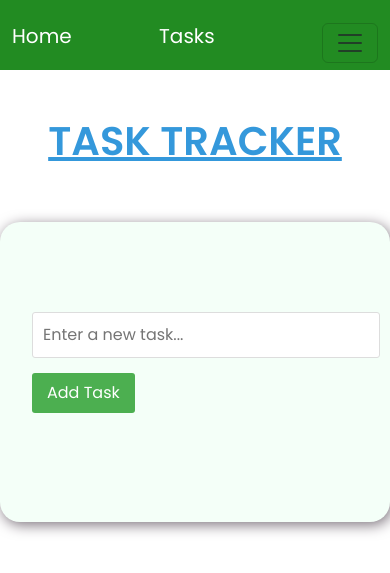
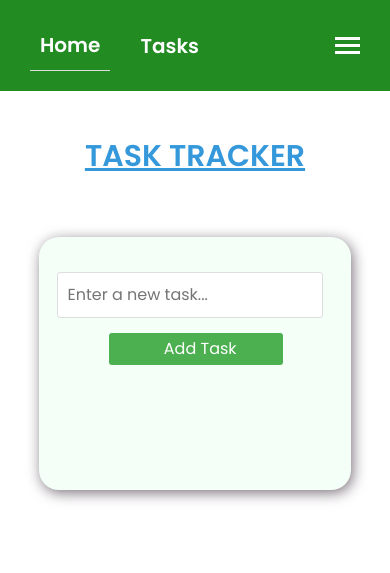
Before and after one commit to 03-prathamesh/Task-Tracker, a Django app: page / in a window 390 px wide. Shown: the top 573 px of the page. Run offline with Django 4.2, Linux system fonts and the light colour scheme.

Commit message:
added media querry for mobile users

```diff
--- a/user_auth/templates/home.html
+++ b/user_auth/templates/home.html
@@ -9,13 +9,7 @@
     <link href="https://fonts.googleapis.com/css2?family=Poppins:wght@300;400;500;600&display=swap" rel="stylesheet">
     <style>
 
-      .navbar {
-        background-color: #228B22 !important;
-        display: flex !important; /* Use flexbox for alignment */
-        justify-content: space-between !important; /* Space items evenly */
-        align-items: center !important; /* Vertically center items */
-        height:70px !important;
-       }
+
 
        a{
           font-size:20px !important;
@@ -24,19 +18,16 @@
 
        }
        body{
-        font-family: 'Poppins', sans-serif !important;
+        font-family: 'Poppins', sans-serif ;
 
        }
-       .navbar ul {
-        list-style: none !important;
-        display: flex  !important;
-        margin-left: 1000px !important; /* Push the entire navbar content to the right */
-    }
+
 
      h2{
       text-align:center;
       margin-top:47px;
-      font-size:40px;
+      {% comment %} font-size:40px; {% endcomment %}
+      font-size: 250%;
       color:#3498db;
       text-decoration:underline;
      }
@@ -49,7 +40,11 @@
       border-radius: 5px;
       box-shadow: 0 2px 4px rgba(0, 0, 0, 0.1);
       margin-top: 154px;
+
   }
+    .container{
+      {% comment %} border:2px solid black; {% endcomment %}
+    }
 
 
     h1 {
@@ -80,7 +75,8 @@
       padding: 10px;
       border: 1px solid #ddd;
       border-radius: 3px;
-      margin-top:90px;
+      {% comment %} margin-top:90px; {% endcomment %}
+      margin-top: 12vh;
       margin-left:20px;
     }
 
@@ -122,20 +118,210 @@
         {% comment %} border:2px solid black; {% endcomment %}
         width:1000px;
         height:300px;
+        {% comment %} height: 25vh; {% endcomment %}
         border-radius: 20px;
         box-shadow: 2px 3px 14px 0px rgba(125,116,125,1);
         background-color:#f4fff8;
+
+      {% comment %} border:2px solid black; {% endcomment %}
+
     }
 
     .b-container{
       display:flex;
       justify-content:center;
       align-item:center;
-      margin-top:57px;
+      {% comment %} margin-top:57px; {% endcomment %}
+      margin-top: 7.5vh;
     }
-    a:hover{
+    .a:hover{
       text-decoration:underline;
     }
+
+    body, ul {
+      margin: 0;
+      padding: 0;
+  }
+
+  /* Basic styling for the navbar */
+  a:hover{
+    text-decoration:underline;
+  }
+  .navbar {
+      display: flex;
+
+      justify-content: space-between;
+      align-items: center;
+      background-color: #228B22;
+      color: #fff;
+      padding: 20px 30px;
+  }
+
+  /* Navigation links styling */
+  .nav-links {
+      list-style: none;
+      display: flex;
+  }
+
+  .nav-links li {
+      margin-right: 20px;
+  }
+
+  .nav-links a {
+      text-decoration: none;
+      color: #fff;
+      font-weight: bold;
+  }
+
+  /* User links styling */
+  .user-links {
+      list-style: none;
+      display: flex;
+      margin-left: auto;
+  }
+
+  .user-links li {
+      margin-right: 30px;
+  }
+
+  .user-links a {
+      text-decoration: none;
+      color: #fff;
+      font-weight: bold;
+  }
+
+  /* Hamburger menu styling */
+  .menu-toggle {
+      display: none;
+      flex-direction: column;
+      cursor: pointer;
+  }
+
+  .bar {
+      width: 25px;
+      height: 3px;
+      background-color: #fff;
+      margin: 2px 0;
+  }
+
+  /* Media query for responsiveness */
+  @media screen and (max-width: 768px) {
+      .user-links {
+          display: none;
+      }
+
+      .menu-toggle {
+          display: flex;
+      }
+      /* .menu-toggle.menu-open .bar:nth-child(1){
+          transform: translateY(8px) rotate(45deg);
+      }
+      .menu-toggle.menu-open .bar:nth-child(2){
+         opacity: 0;
+      }
+      .menu-toggle.menu-open .bar:nth-child(3){
+          transform: translateY(-8px) rotate(-45deg);
+      } */
+      .user-links.menu-open{
+          display: flex;
+          flex-direction: column;
+          position: absolute;
+          top: 60px;
+          right: 30px;
+          background-color: #3498DB;
+          width: 150px;
+          padding: 10px;
+          /* height: 150px;/ */
+          z-index: 1;
+
+      }
+      .user-links li{
+          margin: 1rem 0;
+      }
+  }
+
+    {% comment %} @media screen and (max-width: 1361px){
+      .navbar-toggler{
+
+      }
+    } {% endcomment %}
+    {% comment %} @media screen and (max-width: 768px) { {% endcomment %}
+
+      @media screen and (max-width: 768px) {
+        .user-links {
+            display: none;
+        }
+
+        .menu-toggle {
+            display: flex;
+        }
+        /* .menu-toggle.menu-open .bar:nth-child(1){
+            transform: translateY(8px) rotate(45deg);
+        }
+        .menu-toggle.menu-open .bar:nth-child(2){
+           opacity: 0;
+        }
+        .menu-toggle.menu-open .bar:nth-child(3){
+            transform: translateY(-8px) rotate(-45deg);
+        } */
+        .user-links.menu-open{
+            display: flex;
+            flex-direction: column;
+            position: absolute;
+            top: 60px;
+            right: 30px;
+            background-color: #3498DB;
+            width: 150px;
+            padding: 10px;
+            /* height: 150px;/ */
+            z-index: 1;
+
+        }
+        .user-links li{
+            margin: 0 0;
+        }
+
+         .container{
+             width:90%;
+             padding:0;
+             margin-left:0;
+             margin:0;
+         }
+
+         .big-container{
+          width:80%;
+          height:30vh;
+          {% comment %} height:100%; {% endcomment %}
+          {% comment %} height: auto; {% endcomment %}
+          margi-top:0vw;
+
+         }
+         h2{
+          font-size:30px;
+          {% comment %} font-size:10%; {% endcomment %}
+          {% comment %} font-size:100%; {% endcomment %}
+
+         }
+         #addBtn{
+          padding:1vw;
+          margin-left :25%;
+          padding-left: 14vw;
+          padding-right:12vw;
+
+         }
+         #task{
+          margin-top:9vw;
+          margin-left:4.5vw;
+         }
+         .b-container{
+          {% comment %} margin-top:15vw; {% endcomment %}
+         }
+
+         #tk {
+          margin-left: -40%;
+         }
+    }
+
 
 
 
@@ -143,38 +329,25 @@
 </head>
 <body>
   {% comment %} <h1>{{msg}}</h1> {% endcomment %}
-  <nav class="navbar navbar-expand-lg navbar-light bg-light">
-    <div class="container-fluid">
-      <a class="navbar-brand" href="#">Home</a>
-      <a class="navbar-brand" href="{% url "t_list" %}">Tasks</a>
-
-      <button class="navbar-toggler" type="button" data-bs-toggle="collapse" data-bs-target="#navbarSupportedContent" aria-controls="navbarSupportedContent" aria-expanded="false" aria-label="Toggle navigation">
-        <span class="navbar-toggler-icon"></span>
-      </button>
-      <div class="collapse navbar-collapse" id="navbarSupportedContent">
-
-        <ul class="navbar-nav me-auto mb-2 mb-lg-0">
+    <nav class="navbar">
+        <ul class="nav-links">
+            <li><a class="a" href="#">Home</a></li>
+            <li><a  class="a" href="{% url "t_list" %}">Tasks</a></li>
+        </ul>
+        <div class="user-links">
           {% if not user.is_authenticated %}
-            <li class="nav-item">
-              <a class="nav-link active" aria-current="page" href='{% url "login_page" %}'><b>Login</b></a>
-            </li>
-            <li class="nav-item">
-              <a class="nav-link" href= '{% url "signup_page" %}'><b>Signup</b></a>
-            </li>
+            <li><a class="a" href='{% url "login_page" %}'>Login</a></li>
+            <li><a class="a" href= '{% url "signup_page" %}'>Sign Up</a></li>
           {% else %}
-            <li class="nav-item">
-              <a class="nav-link" href='{% url "logout_page" %}'><b>Logout</b></a>
-            </li>
-
-
+            <li><a class="a" href= '{% url "logout_page" %}'>LogOut</a></li>
           {% endif %}
-
-
-        </ul>
-
-      </div>
-    </div>
-  </nav>
+        </div>
+        <div class="menu-toggle">
+            <div class="bar"></div>
+            <div class="bar"></div>
+            <div class="bar"></div>
+        </div>
+    </nav>
 
   <h2><b>TASK TRACKER</b></h2>
 <div class="b-container">
@@ -207,7 +380,13 @@
 
 
   <!-- Include Bootstrap and jQuery scripts -->
-  <script src="https://code.jquery.com/jquery-3.6.0.min.js"></script>
-  <script src="https://cdn.jsdelivr.net/npm/bootstrap@5.3.0/dist/js/bootstrap.min.js"></script>
+  <script>
+    const menuToggle = document.querySelector('.menu-toggle');
+    const userLinks = document.querySelector('.user-links');
+
+    menuToggle.addEventListener('click', () => {
+        userLinks.classList.toggle('menu-open');
+    });
+</script>
 </body>
 </html>
--- a/user_auth/views.py
+++ b/user_auth/views.py
@@ -99,18 +99,18 @@
     else:
         user = request.user
         taskss = Todo.objects.filter(user=user)
-        t=Todo.objects.get(id=1)
-        todo_created_date = t.date
+        # t=Todo.objects.get(id=1)
+        # todo_created_date = t.date
         alll=Todo.objects.all()
-        times=t.your_time
-        current_datetime = timezone.now().date()
+        times=timezone.now().time()
+        current_date = timezone.now().date()
         context = {
-         'ts': t,  # Use colons (:) for assignment, not equal signs (=)
-          'dt': todo_created_date,  # Use colons (:) for assignment, not equal signs (=)
+         # Use colons (:) for assignment, not equal signs (=)
+        #   'dt': todo_created_date,  # Use colons (:) for assignment, not equal signs (=)
           'tasks': taskss,
           'all':alll,
            'time':times,
-           'cur':current_datetime
+           'cur':current_date
         }
 
 
```
Also changed, not shown: user_auth/templates/task_list.html (+197 -53 lines).
